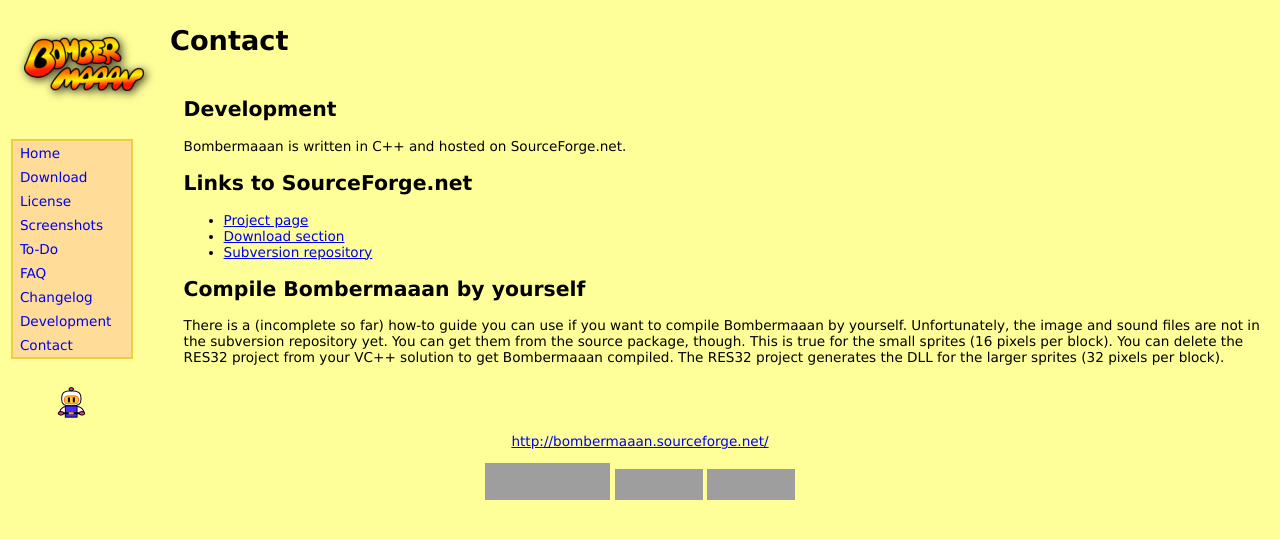
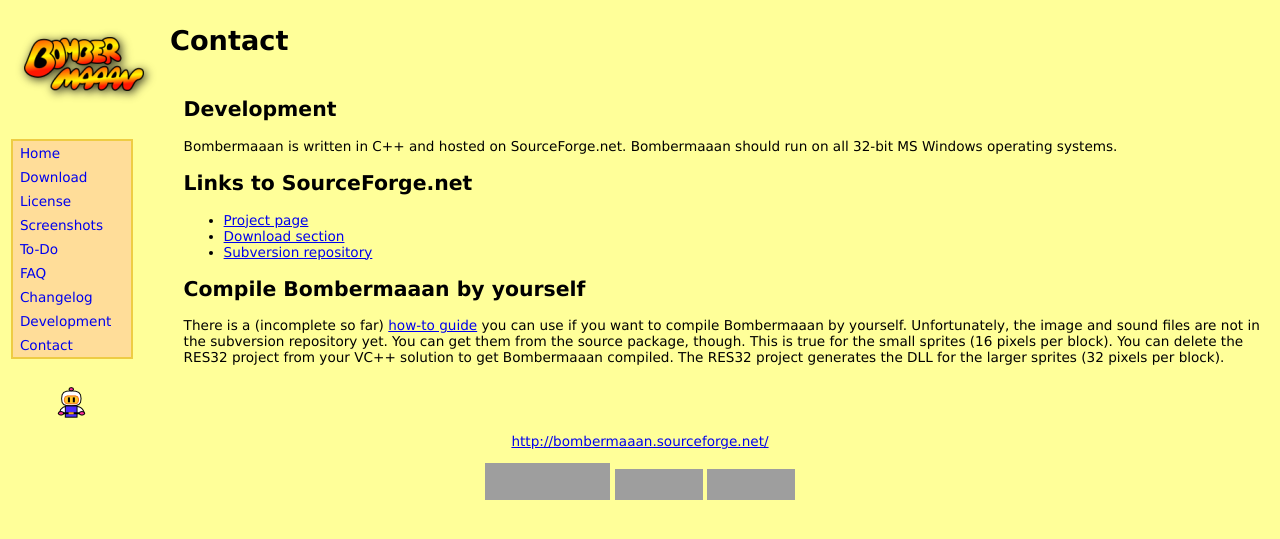
Before and after one commit to carstene1ns/Bombermaaan-R, a PHP site: page /development.php in a window 1280 px wide. Shown: the top 539 px of the page. Run offline with PHP 8.4, Linux system fonts and the light colour scheme; grey boxes are pictures that could not be loaded.

Commit message:
Added operating systems info, added link to how-to-get-it-compiled guide

```diff
--- a/web/development.php
+++ b/web/development.php
@@ -15,7 +15,7 @@ $webpage->head();
 <h2>Development</h2>
 
 <p>
-Bombermaaan is written in C++ and hosted on SourceForge.net.
+Bombermaaan is written in C++ and hosted on SourceForge.net. Bombermaaan should run on all 32-bit MS Windows operating systems.
 </p>
 
 <h2>Links to SourceForge.net</h2>
@@ -29,7 +29,7 @@ Bombermaaan is written in C++ and hosted on SourceForge.net.
 <h2>Compile Bombermaaan by yourself</h2>
 
 <p>
-There is a (incomplete so far) how-to guide you can use if you want to compile Bombermaaan by yourself.
+There is a (incomplete so far) <a href="http://bombermaaan.svn.sourceforge.net/viewvc/*checkout*/bombermaaan/trunk/docs/how-to-compile.txt?revision=152">how-to guide</a> you can use if you want to compile Bombermaaan by yourself.
 Unfortunately, the image and sound files are not in the subversion repository yet. You can get them from the source package, though.
 This is true for the small sprites (16 pixels per block). You can delete the RES32 project from your VC++ solution to get Bombermaaan compiled.
 The RES32 project generates the DLL for the larger sprites (32 pixels per block).
```
